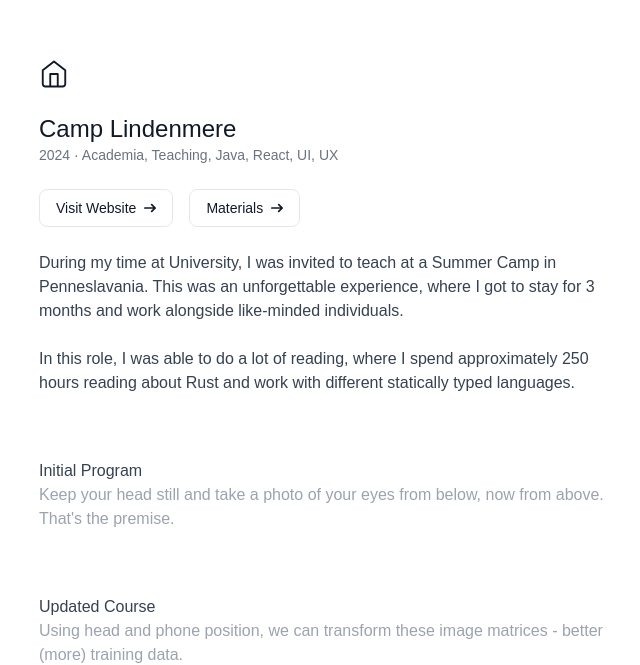
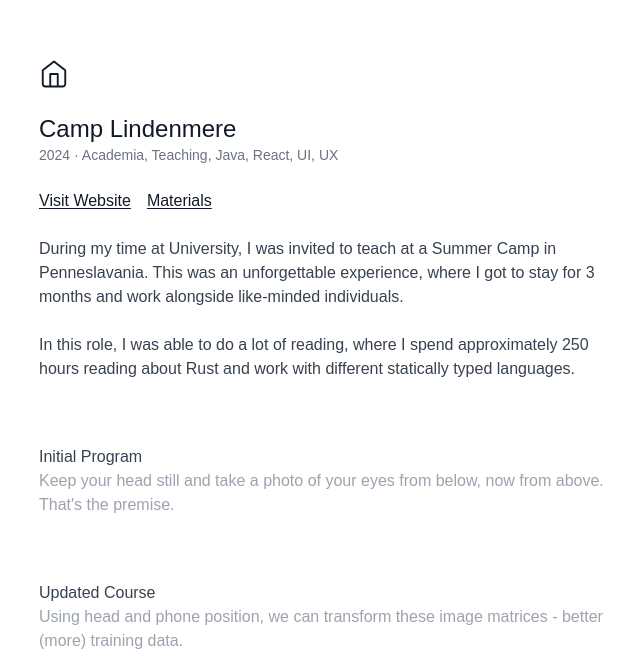
Before and after one commit to MurrayBuchanan/personal-website, a SvelteKit app: page /CampLindenmere in a window 1280 px wide. Shown: the part 165-830 px from the top of the page, without its empty margins (313-953 px from the left). Built offline with nearby package versions, Linux system fonts and the light colour scheme.

Commit message:
Updated Links and Favicon

```diff
--- a/src/routes/+page.svelte
+++ b/src/routes/+page.svelte
@@ -77,7 +77,11 @@
     <Container>
         <SectionHeading
             title="Murray Buchanan"
-            desc="Here are some of the projects I have worked on over the years.">
+            desc="Here are some of the projects I have worked on over the years."
+            links={[
+                { url: "", title: "About" },
+                { url: "", title: "Gallery" }
+            ]}>
         </SectionHeading>
 
         <!-- All Animate should be reanimated when button is clicked -->
--- a/src/routes/components/section-heading.svelte
+++ b/src/routes/components/section-heading.svelte
@@ -21,24 +21,7 @@
   <!-- each link -->
   <div class="flex pb-6">
       {#each links as link}
-          <a href={link.url} class="inline-flex items-center px-4 py-2 text-sm font-medium text-gray-900 bg-white border border-gray-200 rounded-lg hover:bg-gray-100 hover:text-blue-700 focus:z-10 focus:ring-4 focus:outline-none focus:ring-gray-100 focus:text-blue-700 dark:bg-gray-800 dark:text-gray-400 dark:border-gray-600 dark:hover:text-white dark:hover:bg-gray-700 dark:focus:ring-gray-700 mr-4" target="_blank">
-              {link.title}
-              <svg
-                class="w-3 h-3 ms-2 rtl:rotate-180"
-                aria-hidden="true"
-                xmlns="http://www.w3.org/2000/svg"
-                fill="none"
-                viewBox="0 0 14 10"
-              >
-                <path
-                  stroke="currentColor"
-                  stroke-linecap="round"
-                  stroke-linejoin="round"
-                  stroke-width="2"
-                  d="M1 5h12m0 0L9 1m4 4L9 9"
-                />
-              </svg>
-            </a>
+          <a href={link.url} class="transition-transform transform hover:-translate-y-1 cursor-pointer text-gray-900 text-base underline underline-offset-2 hover:text-blue-700 focus:outline-none focus:text-blue-700 dark:text-gray-200 dark:hover:text-white mr-4" target="_blank">{link.title}</a>
       {/each}
   </div>
 </main>
```
Also changed, not shown: static/favicon.png.
